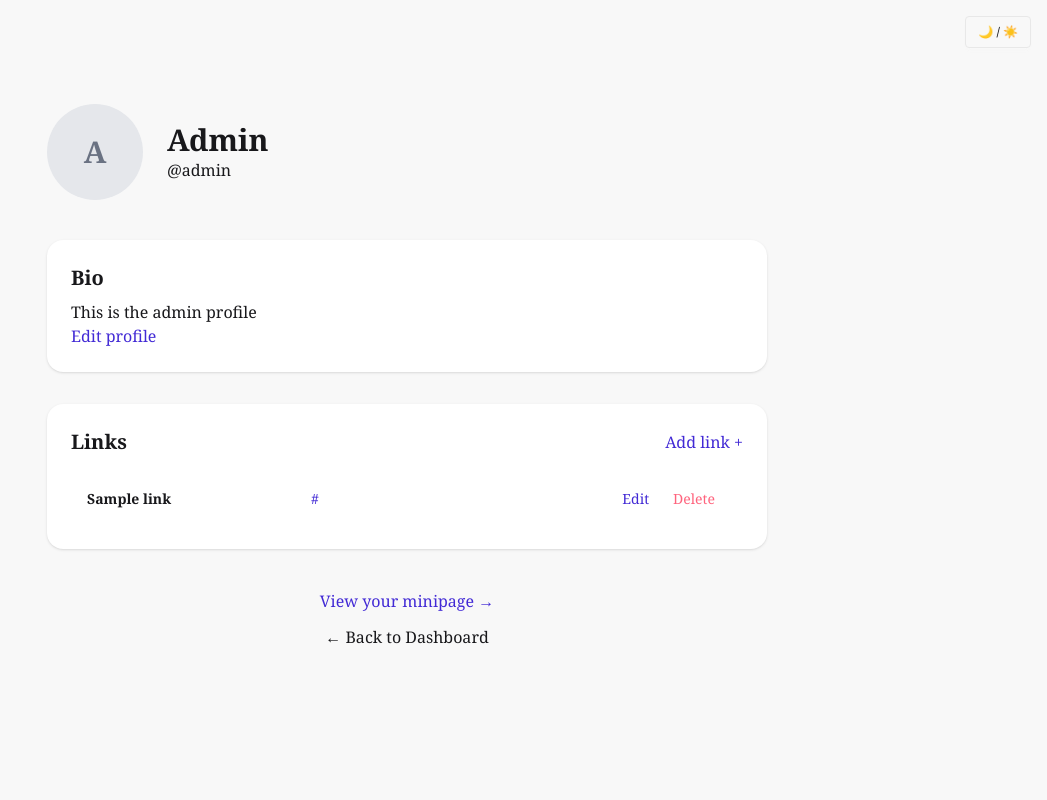
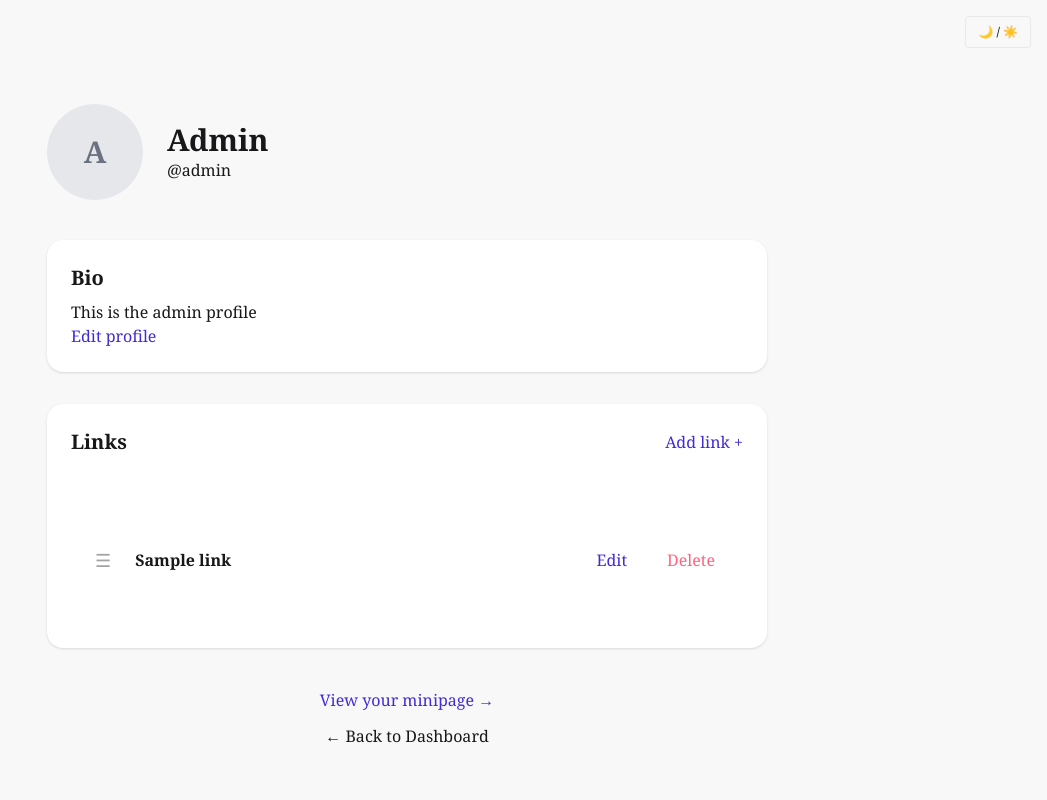
Before and after one commit to tylerboutwell/MiniPage, a Django app: page /profile/1 in a window 1280 px wide. Shown: the whole page, without its empty margins (233-1280 px from the left). Run offline with Django 5.2, Linux system fonts and the light colour scheme; a user stored in the database is signed in; data comes from the database, SQL or seed files in the repository; both versions use the stored data as it was after the commit; tables that the repository leaves empty hold one stand-in row (values such as "Sample post"); some libraries are stand-ins or nearby versions.

Commit message:
finally implement drag and sort using htmx. adding related partial link_list, and fix delete button to work after changes, fix edit button next

```diff
--- a/core/templates/core/base.html
+++ b/core/templates/core/base.html
@@ -25,6 +25,29 @@
 <script src="https://cdn.jsdelivr.net/npm/theme-change@2.0.2/index.js"></script>
 {% endblock %}
 <script src="https://cdn.jsdelivr.net/npm/htmx.org@2.0.8/dist/htmx.min.js" integrity="sha384-/TgkGk7p307TH7EXJDuUlgG3Ce1UVolAOFopFekQkkXihi5u/6OCvVKyz1W+idaz" crossorigin="anonymous"></script>
+<script src="https://cdn.jsdelivr.net/npm/sortablejs@1.15.2/Sortable.min.js"></script>
+<script>
+htmx.onLoad(function(content) {
+    content.querySelectorAll(".sortable").forEach(function(sortableEl) {
+        let sortable = new Sortable(sortableEl, {
+            animation: 150,
+            ghostClass: "bg-base-300",
 
+            filter: ".htmx-indicator",
+            onMove: function (evt) {
+                return !evt.related.classList.contains("htmx-indicator");
+            },
+
+            onEnd: function () {
+                sortable.option("disabled", true);
+            }
+        });
+
+        sortableEl.addEventListener("htmx:afterSwap", function () {
+            sortable.option("disabled", false);
+        });
+    });
+});
+</script>
 </body>
 </html>
--- a/profiles/forms.py
+++ b/profiles/forms.py
@@ -83,7 +83,7 @@ class LinkForm(forms.ModelForm):
     )
     class Meta:
         model = Link
-        exclude = ['user', 'profile']
+        exclude = ['user', 'profile', 'position']
         widgets = {
             'title': forms.TextInput(attrs={'class': 'w-full p-2 border rounded-lg',
                                             'placeholder': 'Your website'}),
--- a/profiles/models.py
+++ b/profiles/models.py
@@ -1,5 +1,6 @@
 from django.db import models
 from django.contrib.auth.models import User
+from django.db.models import Max
 
 class Profile(models.Model):
     user = models.OneToOneField(User, on_delete=models.CASCADE, related_name='profile')
@@ -31,7 +32,10 @@ class Link(models.Model):
     profile = models.ForeignKey(Profile, on_delete=models.CASCADE, related_name='links')
     title = models.CharField(max_length=100)
     url = models.URLField()
+    position = models.PositiveIntegerField()
 
+    class Meta:
+        ordering = ['position']
 class Avatar(models.Model):
     profile = models.ForeignKey(Profile, on_delete=models.CASCADE, related_name="avatar_set")
     image = models.ImageField(upload_to='avatars')
--- /dev/null
+++ b/profiles/templates/profiles/partials/link_list.html
@@ -0,0 +1,36 @@
+{% if links %}
+        <form
+            class = "sortable"
+            hx-post="{% url 'profiles:reorder_links' profile.id %}"
+            hx-trigger="end"
+            hx-swap="none"
+        >
+            <div class="htmx-indicator">Updating order…</div>
+            {% for link in links %}
+                <div class="hover:bg-base-300 bg-base-100 p-4 flex items-center gap-4 rounded-2xl transition min-h-32">
+                    <input type="hidden" name="link_order" value="{{ link.pk }}" />
+                    <span class="cursor-pointer text-base-content/40 text-lg px-2" title="Drag to reorder">☰</span>
+                    <span class="flex-1 min-w-0">
+                        <p class="font-semibold truncate">
+                            {{ link.title }}
+                        </p>
+                    </span>
+                    <span hx-get="{% url 'profiles:edit_link' profile.id link.id %}"
+                                hx-target="closest div"
+                                hx-swap="outerHTML"
+                                class="px-3 py-1 link link-primary link-hover">Edit</span>
+                    <span class="px-3 py-1 text-error hover:text-error/60 hover:underline"
+                            style="cursor: pointer;"
+                            hx-delete="{% url 'profiles:delete_link' profile.id link.id %}"
+                            hx-target="closest div"
+                            hx-confirm="Are you sure you wish to delete?"
+                            hx-swap="outerHTML swap:.5s">
+                            Delete
+                    </span>
+                </div>
+
+        {% endfor %}
+    </form>
+        {% else %}
+            <p class="text-gray-600">No links added yet.</p>
+    {% endif %}
--- a/profiles/templates/profiles/profile_detail.html
+++ b/profiles/templates/profiles/profile_detail.html
@@ -39,41 +39,9 @@
                 Add link +
             </a>
         </div>
+        {% include 'profiles/partials/link_list.html' %}
+    </div>
 
-    {% if links %}
-    <table class="table table-fixed">
-        <tbody>
-        {% for link in links %}
-            <tr class="hover:bg-base-300 bg-base-100 p-2 mb-1 rounded-2xl transition min-h-32">
-                <td class="font-semibold truncate">{{ link.title }}</td>
-                <td class="truncate">
-                    <a href="{{ link.url }}" target="_blank" class="link link-primary link-hover">
-                            {{ link.url }}
-                    </a></td>
-                <td class="flex justify-end">
-                    <button hx-get="{% url 'profiles:edit_link' profile.id link.id %}"
-                            hx-target="closest tr"
-                            hx-swap="outerHTML"
-                            class="px-3 py-1 link link-primary link-hover">Edit</button>
-                    <button class="px-3 py-1 text-error hover:text-error/60 hover:underline"
-                            hx-delete="{% url 'profiles:delete_link' profile.id link.id %}"
-                            hx-confirm="Delete this link?"
-                            hx-target="closest tr"
-                            hx-swap="outerHTML swap:.5s">
-                      Delete
-                    </button>
-                </td>
-            </tr>
-        {% endfor %}
-        </tbody>
-    </table>
-        {% else %}
-            <p class="text-gray-600">No links added yet.</p>
-    {% endif %}
-
-
-
-    </div>
 <div class="flex flex-col items-center gap-3 mt-10">
 
     <!-- View Minipage -->
--- a/profiles/urls.py
+++ b/profiles/urls.py
@@ -12,4 +12,7 @@ urlpatterns = [
     path('<int:profile_id>/links/<int:link_id>/edit', views.edit_link, name='edit_link'),
     path('<int:profile_id>/links/<int:link_id>/delete', views.delete_link, name='delete_link'),
     path("links/<int:link_id>/row/", views.link_row, name="link_row"),
+path(
+    "profile/<int:profile_id>/links/reorder/", views.reorder_links, name="reorder_links",
+),
 ]
--- a/profiles/views.py
+++ b/profiles/views.py
@@ -1,9 +1,13 @@
 from django.contrib.auth.decorators import login_required
 from django.http import HttpResponse
 from django.shortcuts import render, redirect, get_object_or_404
+from django.views.decorators.http import require_http_methods
+
+
 from profiles.forms import ProfileForm, LinkForm
 from django.contrib import messages
 from profiles.models import Profile, Link
+from profiles.utils import reorder, get_max_position
 
 
 def create_profile(request):
@@ -62,6 +66,7 @@ def add_link(request, profile_id):
         if form.is_valid():
             link = form.save(commit=False)
             link.profile = request.user.profile
+            link.position = get_max_position(profile)
             form.save()
             messages.success(request, "Your link has been added!")
             return redirect('profiles:profile_detail', profile_id)
@@ -105,14 +110,33 @@ def link_row(request, link_id):
     link = get_object_or_404(Link, id=link_id, profile=request.user.profile)
     return render(request, "profiles/partials/link_row.html", {"link": link})
 
+@require_http_methods(['DELETE'])
 @login_required
 def delete_link(request, profile_id, link_id):
     profile = get_object_or_404(Profile, pk=profile_id)
     link = get_object_or_404(Link, pk=link_id, profile=profile)
     if link.profile == request.user.profile:
         link.delete()
+        reorder(profile)
         messages.success(request, "Your link has been deleted.")
         return HttpResponse("")
     else:
         messages.warning(request, "You are not allowed to delete this link.")
         return redirect('profiles:profile_detail', profile_id=profile_id)
+
+@login_required
+@require_http_methods(['POST'])
+def reorder_links(request, profile_id):
+    profile = get_object_or_404(Profile, id=profile_id, user=request.user)
+
+    link_ids = request.POST.getlist("link_order")
+    links = []
+
+    for index, link_id in enumerate(link_ids, start=1):
+        link = Link.objects.get(pk=link_id)
+        link.position = index
+        link.save()
+        links.append(link)
+
+
+    return render(request, 'profiles/partials/link_list.html', {"profile": profile, "links": links})
--- a/theme/static/css/dist/styles.css
+++ b/theme/static/css/dist/styles.css
@@ -31,6 +31,8 @@
     --container-3xl: 48rem;
     --text-sm: 0.875rem;
     --text-sm--line-height: calc(1.25 / 0.875);
+    --text-lg: 1.125rem;
+    --text-lg--line-height: calc(1.75 / 1.125);
     --text-xl: 1.25rem;
     --text-xl--line-height: calc(1.75 / 1.25);
     --text-2xl: 1.5rem;
@@ -584,79 +586,6 @@
     }
   }
   @layer daisyui.l1.l2.l3 {
-    .table {
-      font-size: 0.875rem;
-      position: relative;
-      width: 100%;
-      border-collapse: separate;
-      --tw-border-spacing-x: calc(0.25rem * 0);
-      --tw-border-spacing-y: calc(0.25rem * 0);
-      border-spacing: var(--tw-border-spacing-x) var(--tw-border-spacing-y);
-      border-radius: var(--radius-box);
-      text-align: left;
-    }
-    .table:where(:dir(rtl), [dir="rtl"], [dir="rtl"] *) {
-      text-align: right;
-    }
-    @media (hover: hover) {
-      .table tr.row-hover:hover, .table tr.row-hover:nth-child(even):hover {
-        background-color: var(--color-base-200);
-      }
-    }
-    .table :where(th, td) {
-      padding-inline: calc(0.25rem * 4);
-      padding-block: calc(0.25rem * 3);
-      vertical-align: middle;
-    }
-    .table :where(thead, tfoot) {
-      white-space: nowrap;
-      color: var(--color-base-content);
-    }
-    @supports (color: color-mix(in lab, red, red)) {
-      .table :where(thead, tfoot) {
-        color: color-mix(in oklab, var(--color-base-content) 60%, transparent);
-      }
-    }
-    .table :where(thead, tfoot) {
-      font-size: 0.875rem;
-      font-weight: 600;
-    }
-    .table :where(tfoot tr:first-child :is(td, th)) {
-      border-top: var(--border) solid var(--color-base-content);
-    }
-    @supports (color: color-mix(in lab, red, red)) {
-      .table :where(tfoot tr:first-child :is(td, th)) {
-        border-top: var(--border) solid color-mix(in oklch, var(--color-base-content) 5%, #0000);
-      }
-    }
-    .table :where(.table-pin-rows thead tr) {
-      position: sticky;
-      top: calc(0.25rem * 0);
-      z-index: 1;
-      background-color: var(--color-base-100);
-    }
-    .table :where(.table-pin-rows tfoot tr) {
-      position: sticky;
-      bottom: calc(0.25rem * 0);
-      z-index: 1;
-      background-color: var(--color-base-100);
-    }
-    .table :where(.table-pin-cols tr th) {
-      position: sticky;
-      right: calc(0.25rem * 0);
-      left: calc(0.25rem * 0);
-      background-color: var(--color-base-100);
-    }
-    .table :where(thead tr :is(td, th), tbody tr:not(:last-child) :is(td, th)) {
-      border-bottom: var(--border) solid var(--color-base-content);
-    }
-    @supports (color: color-mix(in lab, red, red)) {
-      .table :where(thead tr :is(td, th), tbody tr:not(:last-child) :is(td, th)) {
-        border-bottom: var(--border) solid color-mix(in oklch, var(--color-base-content) 5%, #0000);
-      }
-    }
-  }
-  @layer daisyui.l1.l2.l3 {
     .select {
       border: var(--border) solid #0000;
       position: relative;
@@ -1267,8 +1237,8 @@
   .grid {
     display: grid;
   }
-  .table {
-    display: table;
+  .hidden {
+    display: none;
   }
   .h-24 {
     height: calc(var(--spacing) * 24);
@@ -1276,6 +1246,9 @@
   .h-screen {
     height: 100vh;
   }
+  .min-h-32 {
+    min-height: calc(var(--spacing) * 32);
+  }
   .min-h-screen {
     min-height: 100vh;
   }
@@ -1297,8 +1270,11 @@
   .max-w-xl {
     max-width: var(--container-xl);
   }
-  .table-fixed {
-    table-layout: fixed;
+  .min-w-0 {
+    min-width: calc(var(--spacing) * 0);
+  }
+  .flex-1 {
+    flex: 1;
   }
   @layer daisyui.l1.l2.l3 {
     .link {
@@ -1320,6 +1296,9 @@
       outline-offset: 2px;
     }
   }
+  .cursor-pointer {
+    cursor: pointer;
+  }
   .flex-col {
     flex-direction: column;
   }
@@ -1448,6 +1438,9 @@
   }
   .p-8 {
     padding: calc(var(--spacing) * 8);
+  }
+  .px-2 {
+    padding-inline: calc(var(--spacing) * 2);
   }
   .px-3 {
     padding-inline: calc(var(--spacing) * 3);
@@ -1494,6 +1487,10 @@
   .text-5xl {
     font-size: var(--text-5xl);
     line-height: var(--tw-leading, var(--text-5xl--line-height));
+  }
+  .text-lg {
+    font-size: var(--text-lg);
+    line-height: var(--tw-leading, var(--text-lg--line-height));
   }
   .text-sm {
     font-size: var(--text-sm);
@@ -1555,6 +1552,14 @@
   .text-base-content {
     color: var(--color-base-content);
   }
+  .text-base-content\/40 {
+    color: var(--color-base-content);
+  }
+  @supports (color: color-mix(in lab, red, red)) {
+    .text-base-content\/40 {
+      color: color-mix(in oklab, var(--color-base-content) 40%, transparent);
+    }
+  }
   .text-base-content\/70 {
     color: var(--color-base-content);
   }
@@ -2335,6 +2333,59 @@ tr.htmx-swapping td {
   inherits: false;
   initial-value: 0 0 #0000;
 }
+@property --tw-blur {
+  syntax: "*";
+  inherits: false;
+}
+@property --tw-brightness {
+  syntax: "*";
+  inherits: false;
+}
+@property --tw-contrast {
+  syntax: "*";
+  inherits: false;
+}
+@property --tw-grayscale {
+  syntax: "*";
+  inherits: false;
+}
+@property --tw-hue-rotate {
+  syntax: "*";
+  inherits: false;
+}
+@property --tw-invert {
+  syntax: "*";
+  inherits: false;
+}
+@property --tw-opacity {
+  syntax: "*";
+  inherits: false;
+}
+@property --tw-saturate {
+  syntax: "*";
+  inherits: false;
+}
+@property --tw-sepia {
+  syntax: "*";
+  inherits: false;
+}
+@property --tw-drop-shadow {
+  syntax: "*";
+  inherits: false;
+}
+@property --tw-drop-shadow-color {
+  syntax: "*";
+  inherits: false;
+}
+@property --tw-drop-shadow-alpha {
+  syntax: "<percentage>";
+  inherits: false;
+  initial-value: 100%;
+}
+@property --tw-drop-shadow-size {
+  syntax: "*";
+  inherits: false;
+}
 @property --tw-translate-x {
   syntax: "*";
   inherits: false;
@@ -2373,6 +2424,19 @@ tr.htmx-swapping td {
       --tw-ring-offset-width: 0px;
       --tw-ring-offset-color: #fff;
       --tw-ring-offset-shadow: 0 0 #0000;
+      --tw-blur: initial;
+      --tw-brightness: initial;
+      --tw-contrast: initial;
+      --tw-grayscale: initial;
+      --tw-hue-rotate: initial;
+      --tw-invert: initial;
+      --tw-opacity: initial;
+      --tw-saturate: initial;
+      --tw-sepia: initial;
+      --tw-drop-shadow: initial;
+      --tw-drop-shadow-color: initial;
+      --tw-drop-shadow-alpha: 100%;
+      --tw-drop-shadow-size: initial;
       --tw-translate-x: 0;
       --tw-translate-y: 0;
       --tw-translate-z: 0;
--- a/theme/static_src/src/styles.css
+++ b/theme/static_src/src/styles.css
@@ -25,7 +25,7 @@
   @apply text-2xl font-bold md:text-4xl;
 }
 
-tr.htmx-swapping td {
+div.htmx-swapping span {
   opacity: 0;
   transition: opacity .5s ease-out;
 }
```
Also changed, not shown: other parts of theme/static/css/dist/styles.css (+56 -11 lines), profiles/utils.py (added, +23 -0 lines), db.sqlite3, profiles/migrations/0006_alter_link_options_link_position_and_more.py (added), profiles/migrations/0007_remove_link_profiles_li_positio_90e329_idx_and_more.py (added), profiles/migrations/0008_alter_link_position.py (added).
